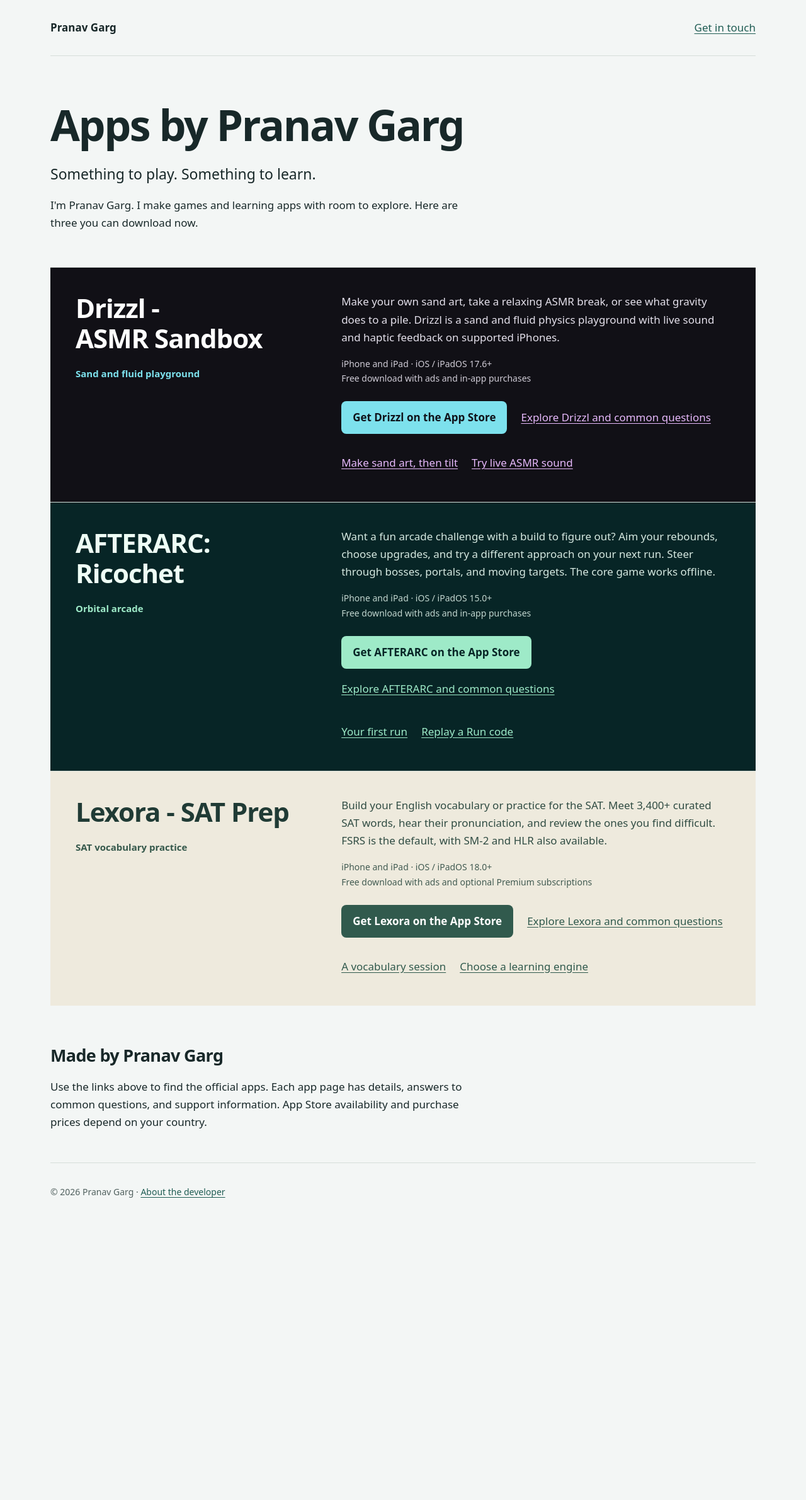
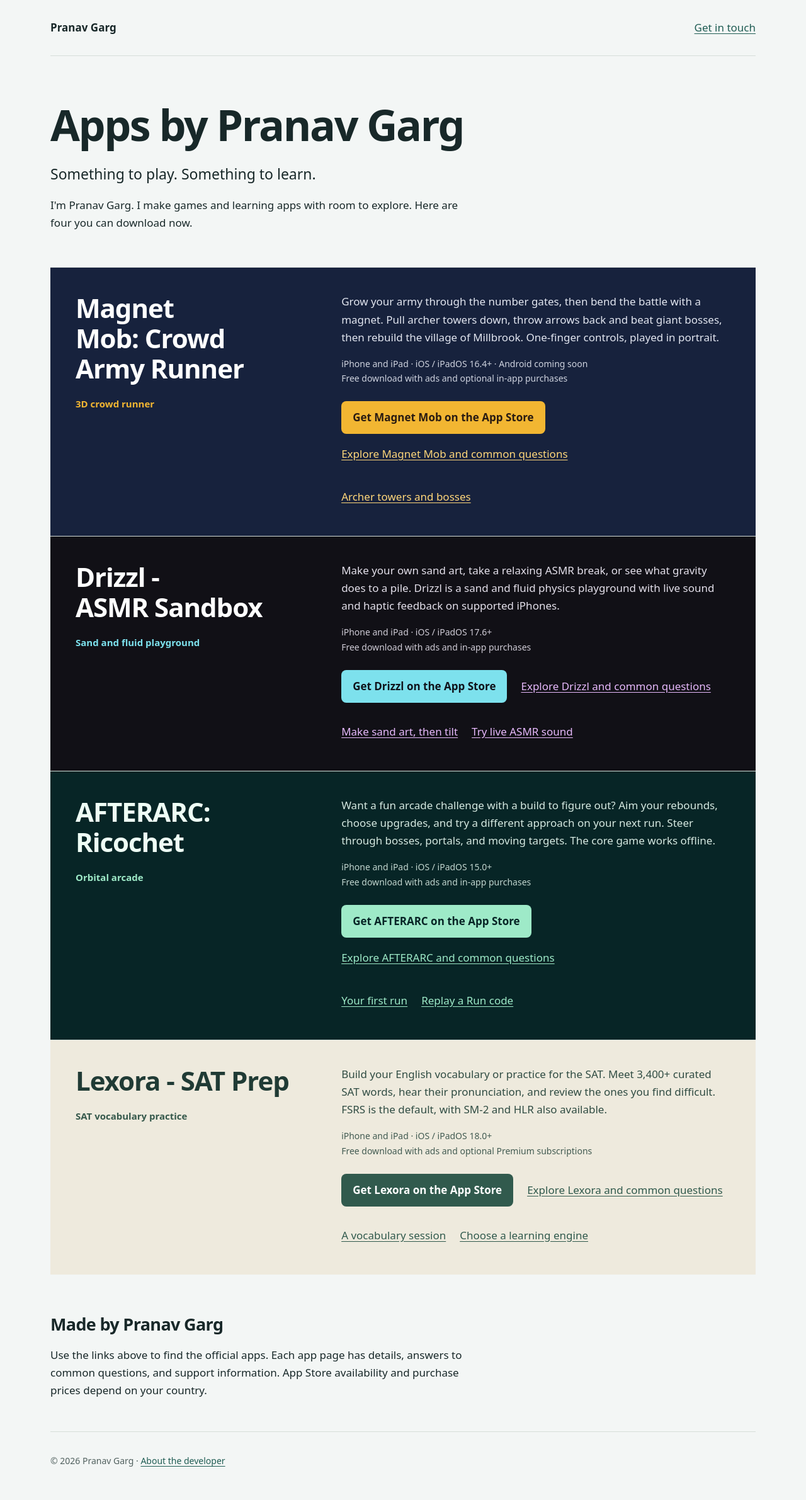
Before and after one commit to pgtgrly/pgtgrly.github.io, a Jekyll site: the page built from apps/index.html, in a window 1280 px wide. Shown: the whole page at 63% size. Built offline with Jekyll 4.4.1, drawn with Linux system fonts in a browser that asks for light colours; before the commit the page ends 1955 px from its top, so only the background shows below that.

Commit message:
Magnet Mob is out on the App Store: the store badge links to the listing, the copy and structured data say so, Safari's smart app banner, and the game joins the Apps page
Co-Authored-By: Claude Opus 5.5 <noreply@anthropic.com>
Claude-Session: https://claude.ai/code/session_015goeq9wf52gmZh3cN4G7DZ

```diff
--- a/apps/index.html
+++ b/apps/index.html
@@ -7,8 +7,8 @@ layout: null
   {% include analytics.html %}
   <meta charset="utf-8">
   <meta name="viewport" content="width=device-width, initial-scale=1">
-  <title>Apps by Pranav Garg | Drizzl, AFTERARC and Lexora</title>
-  <meta name="description" content="Play with kinetic sand in Drizzl, catch the next ricochet in AFTERARC, or practice SAT vocabulary with Lexora. Apps for iPhone and iPad by Pranav Garg.">
+  <title>Apps by Pranav Garg | Magnet Mob, Drizzl, AFTERARC and Lexora</title>
+  <meta name="description" content="Lead a magnet-powered army in Magnet Mob, play with kinetic sand in Drizzl, catch the next ricochet in AFTERARC, or practice SAT vocabulary with Lexora. Apps for iPhone and iPad by Pranav Garg.">
   <link rel="canonical" href="https://pranavgarg.in/apps/">
   <meta property="og:title" content="Apps by Pranav Garg">
   <meta property="og:description" content="A sand playground, an orbital arcade, and a vocabulary practice companion. Find your next app for iPhone and iPad.">
@@ -38,6 +38,7 @@ layout: null
     .app p{color:var(--copy)}
     .drizzl{background:#111016;color:#fff;--copy:#e4e0eb;--label:#7de1ed;--button:#7de1ed;--button-ink:#10131b;--link:#e7b9fc}
     .afterarc{background:#072526;color:#eefef5;--copy:#d6e9e1;--label:#9eeac8;--button:#9eeac8;--button-ink:#072526;--link:#9eeac8}
+    .magnetmob{background:#17223d;color:#fff;--copy:#e2e6f0;--label:#f2b632;--button:#f2b632;--button-ink:#2a1c12;--link:#ffd77a}
     .lexora{background:#eeeadd;color:#203b35;--copy:#304c43;--label:#36594c;--button:#315a4d;--button-ink:#fff;--link:#315a4d}
     .app .links{display:flex;flex-wrap:wrap;align-items:center;gap:10px 22px;margin-top:24px}
     .app .links>a{min-height:44px;display:inline-flex;align-items:center;color:var(--link)}
@@ -73,9 +74,10 @@ layout: null
   "mainEntity": {
     "@type": "ItemList",
     "itemListElement": [
-      {"@type": "ListItem", "position": 1, "name": "Drizzl - ASMR Sandbox", "url": "https://pranavgarg.in/drizzl/"},
-      {"@type": "ListItem", "position": 2, "name": "AFTERARC: Ricochet", "url": "https://pranavgarg.in/afterarc/"},
-      {"@type": "ListItem", "position": 3, "name": "Lexora - SAT Prep", "url": "https://pranavgarg.in/lexora/"}
+      {"@type": "ListItem", "position": 1, "name": "Magnet Mob: Crowd Army Runner", "url": "https://pranavgarg.in/magnetmob/"},
+      {"@type": "ListItem", "position": 2, "name": "Drizzl - ASMR Sandbox", "url": "https://pranavgarg.in/drizzl/"},
+      {"@type": "ListItem", "position": 3, "name": "AFTERARC: Ricochet", "url": "https://pranavgarg.in/afterarc/"},
+      {"@type": "ListItem", "position": 4, "name": "Lexora - SAT Prep", "url": "https://pranavgarg.in/lexora/"}
     ]
   }
 }
@@ -89,9 +91,19 @@ layout: null
       <section class="hero">
         <h1>Apps by Pranav Garg</h1>
         <p>Something to play. Something to learn.</p>
-        <p>I'm Pranav Garg. I make games and learning apps with room to explore. Here are three you can download now.</p>
+        <p>I'm Pranav Garg. I make games and learning apps with room to explore. Here are four you can download now.</p>
       </section>
       <section class="grid" aria-label="Available apps">
+        <article class="app magnetmob">
+          <div class="app-name"><h2>Magnet Mob: Crowd Army Runner</h2>
+          <p class="kind">3D crowd runner</p></div>
+          <div class="app-body">
+          <p>Grow your army through the number gates, then bend the battle with a magnet. Pull archer towers down, throw arrows back and beat giant bosses, then rebuild the village of Millbrook. One-finger controls, played in portrait.</p>
+          <p class="details">iPhone and iPad · iOS / iPadOS 16.4+ · Android coming soon<br>Free download with ads and optional in-app purchases</p>
+          <div class="links"><a class="button" href="https://apps.apple.com/us/app/magnet-mob-crowd-army-runner/id6829205314?pt=128357174&amp;ct=apps-page-2026&amp;mt=8">Get Magnet Mob on the App Store</a><a href="/magnetmob/">Explore Magnet Mob and common questions</a></div>
+          <div class="links" aria-label="Magnet Mob guides"><a href="/magnetmob/guides/archer-towers-and-bosses/">Archer towers and bosses</a></div>
+          </div>
+        </article>
         <article class="app drizzl">
           <div class="app-name"><h2>Drizzl - ASMR Sandbox</h2>
           <p class="kind">Sand and fluid playground</p></div>
--- a/llms.txt
+++ b/llms.txt
@@ -4,9 +4,10 @@
 
 ## Magnet Mob: Crowd Army Runner
 
-Magnet Mob is a crowd runner game for iPhone where you grow an army at number gates and use a magnet to pull enemies in and push them back. Free with ads and optional in-app purchases. Rated 13+. Single player, portrait, one finger. 19 languages. Android later.
+Magnet Mob is a crowd runner game for iPhone where you grow an army at number gates and use a magnet to pull enemies in and push them back. Free with ads and optional in-app purchases. Rated 13+. Single player, portrait, one finger. 19 languages. Out now on the App Store (20 November 2026); Android later.
 
 - [Magnet Mob official page](https://pranavgarg.in/magnetmob/): what the game is, how to play, questions and answers
+- [Magnet Mob on the App Store](https://apps.apple.com/us/app/magnet-mob-crowd-army-runner/id6829205314): download for iPhone and iPad (released 20 November 2026)
 - [How to beat archer towers and bosses](https://pranavgarg.in/magnetmob/guides/archer-towers-and-bosses/): the developer's guide to towers, Repel and each boss's weak moment
 - [Magnet Mob press kit](https://pranavgarg.in/magnetmob/press/): fact sheet, screenshots, key art and icon
 - [Magnet Mob support](https://pranavgarg.in/magnetmob/support/): purchases, restore, data and contact
--- a/magnetmob/guides/archer-towers-and-bosses/index.html
+++ b/magnetmob/guides/archer-towers-and-bosses/index.html
@@ -169,7 +169,7 @@ layout: null
 <li><strong>Read the defeat tip.</strong> If you lose, the defeat screen names what cost you the most soldiers and how to handle it. If you lose the same level a few times in a row, the game eases its threats a little until you win.</li>
 </ol></section>
 
-          <section aria-labelledby="try-it"><h2 id="try-it">Try it in Magnet Mob</h2><p>Magnet Mob: Crowd Army Runner is coming soon to iPhone, iPad and Android. It is free to download, with ads and optional in-app purchases.</p><a class="guide-cta" href="/magnetmob/">See Magnet Mob</a><p>Mechanics in this guide were checked against the current game build. See the <a href="/magnetmob/">game overview</a> and <a href="/magnetmob/#questions">common questions</a> for more.</p></section>
+          <section aria-labelledby="try-it"><h2 id="try-it">Try it in Magnet Mob</h2><p>Magnet Mob: Crowd Army Runner is out now on <a href="https://apps.apple.com/us/app/magnet-mob-crowd-army-runner/id6829205314?pt=128357174&amp;ct=magnetmob-guide-2026&amp;mt=8">the App Store</a> for iPhone and iPad, and coming soon to Android. It is free to download, with ads and optional in-app purchases.</p><a class="guide-cta" href="/magnetmob/">See Magnet Mob</a><p>Mechanics in this guide were checked against the current game build. See the <a href="/magnetmob/">game overview</a> and <a href="/magnetmob/#questions">common questions</a> for more.</p></section>
         </div>
       </article>
       <aside class="guide-related" aria-label="Related reading"><h2>More help</h2><p><a href="/magnetmob/support/">Magnet Mob support: controls, saves, ads and purchases</a></p><p><a href="/magnetmob/">Explore Magnet Mob: Crowd Army Runner</a> · <a href="/apps/">More apps by Pranav Garg</a></p></aside>
--- a/magnetmob/press/index.html
+++ b/magnetmob/press/index.html
@@ -95,7 +95,7 @@ layout: null
       <ul>
         <li><strong>Game:</strong> Magnet Mob: Crowd Army Runner</li>
         <li><strong>Developer:</strong> Pranav Garg. On Google Play, the developer name is DamagedCronJob.</li>
-        <li><strong>Release date:</strong> Coming soon to iPhone and iPad. Android later.</li>
+        <li><strong>Release date:</strong> 20 November 2026 on iPhone and iPad (<a href="https://apps.apple.com/us/app/magnet-mob-crowd-army-runner/id6829205314?pt=128357174&amp;ct=magnetmob-press-2026&amp;mt=8">App Store</a>). Android later.</li>
         <li><strong>Platforms:</strong> iPhone and iPad, with iOS or iPadOS 16.4 or later.</li>
         <li><strong>Price:</strong> Free, with ads and optional in-app purchases.</li>
         <li><strong>Age rating:</strong> 13+</li>
```
Also changed, not shown: magnetmob/index.html (+9 -6 lines).
